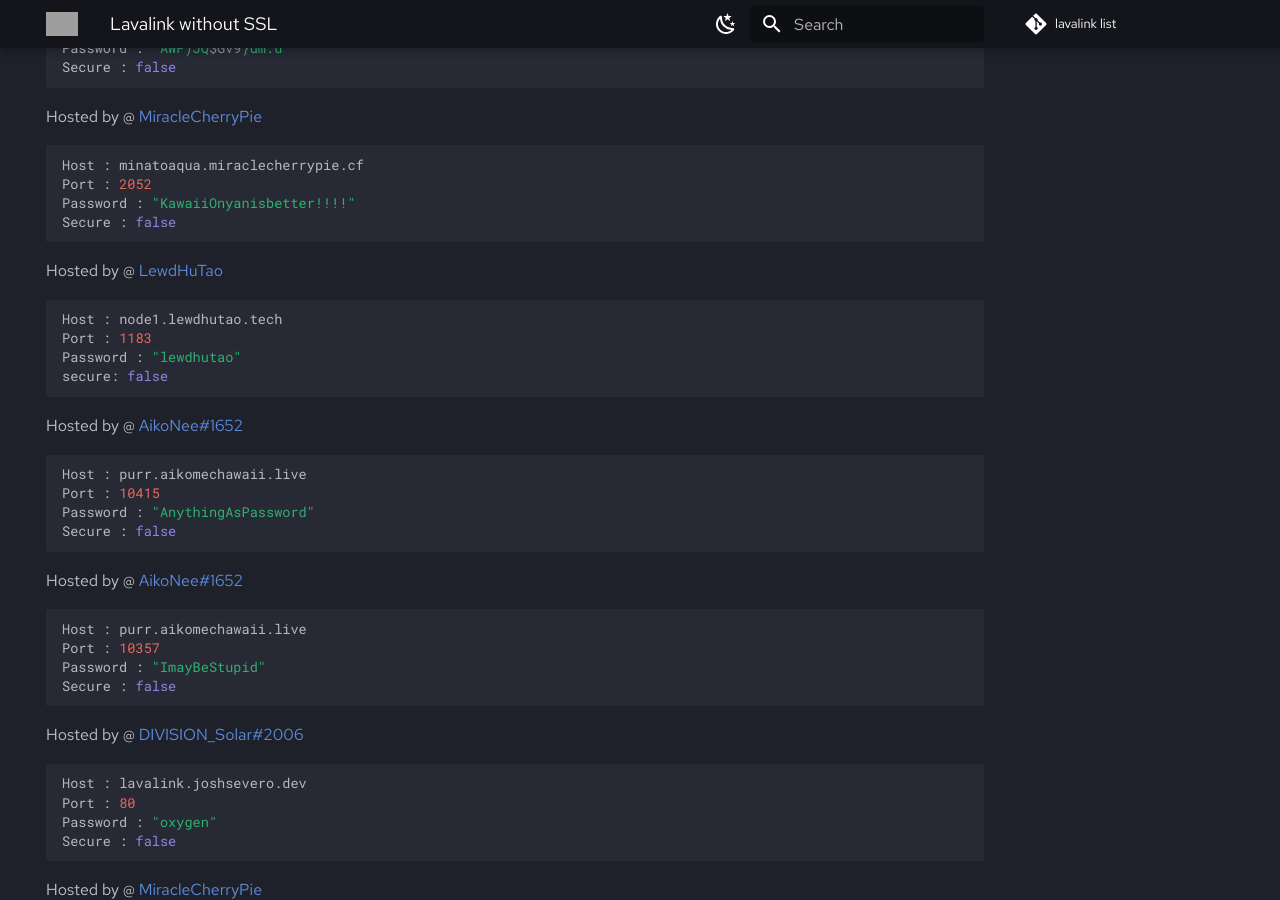
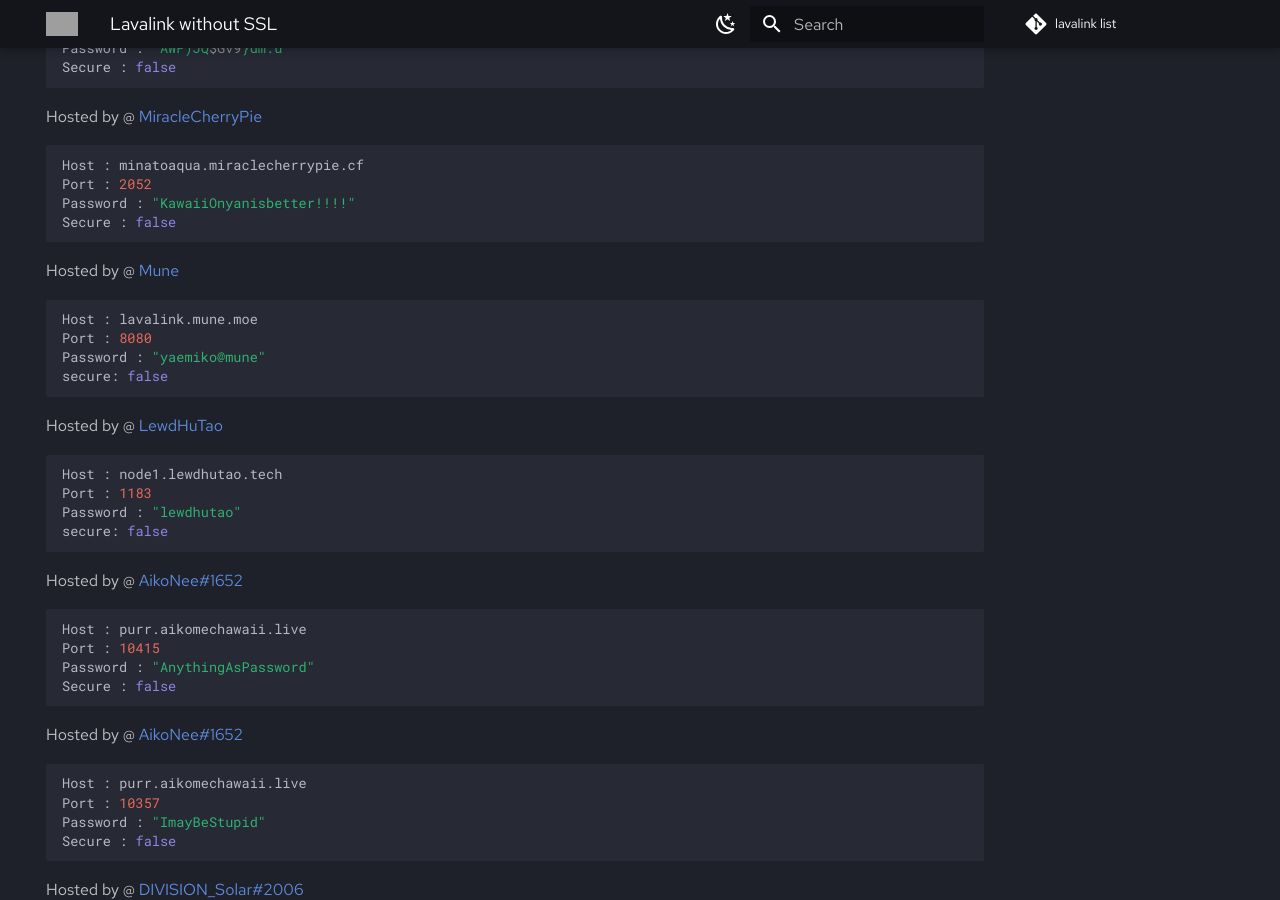
Before and after one commit to DarrenOfficial/lavalink-list, an MkDocs documentation site: the page built from docs/NoSSL/lavalink-without-ssl.md, in a window 1280 px wide and 900 px high, scrolled down 1520 px. Built offline with MkDocs 1.6.1 and Material for MkDocs 9.7.7, drawn with Linux system fonts in a browser that asks for light colours; comment, search, counter and statistics services are not loaded; grey boxes are pictures that could not be loaded.

Commit message:
add non ssl lavalink

````diff
--- a/docs/NoSSL/lavalink-without-ssl.md
+++ b/docs/NoSSL/lavalink-without-ssl.md
@@ -88,6 +88,14 @@ Password : "KawaiiOnyanisbetter!!!!"
 Secure : false
 ```
 
+Hosted by @ [Mune](https://mune.moe)
+```bash
+Host : lavalink.mune.moe
+Port : 8080
+Password : "yaemiko@mune"
+secure: false
+```
+
 Hosted by @ [LewdHuTao](https://lewdhutao.me)
 ```bash
 Host : node1.lewdhutao.tech
````
